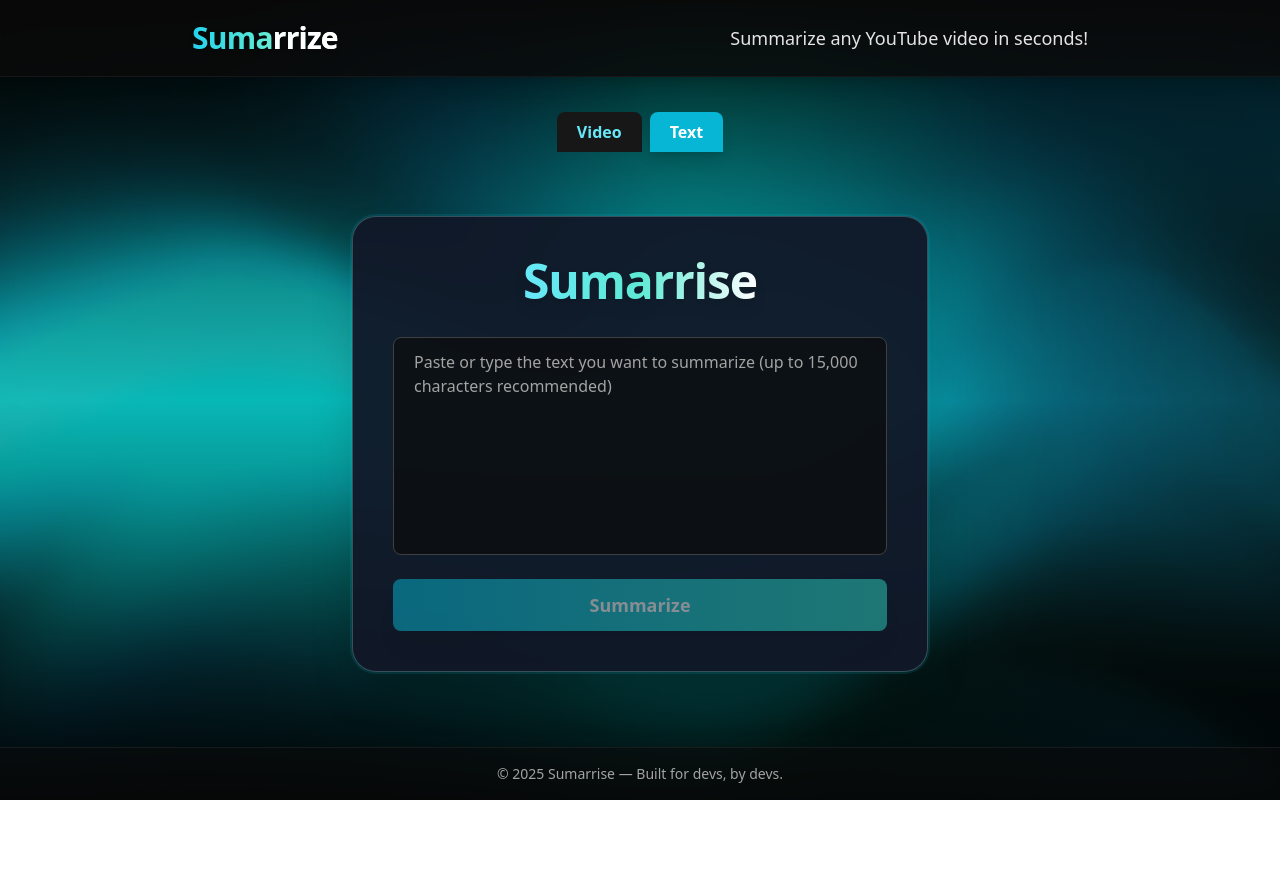
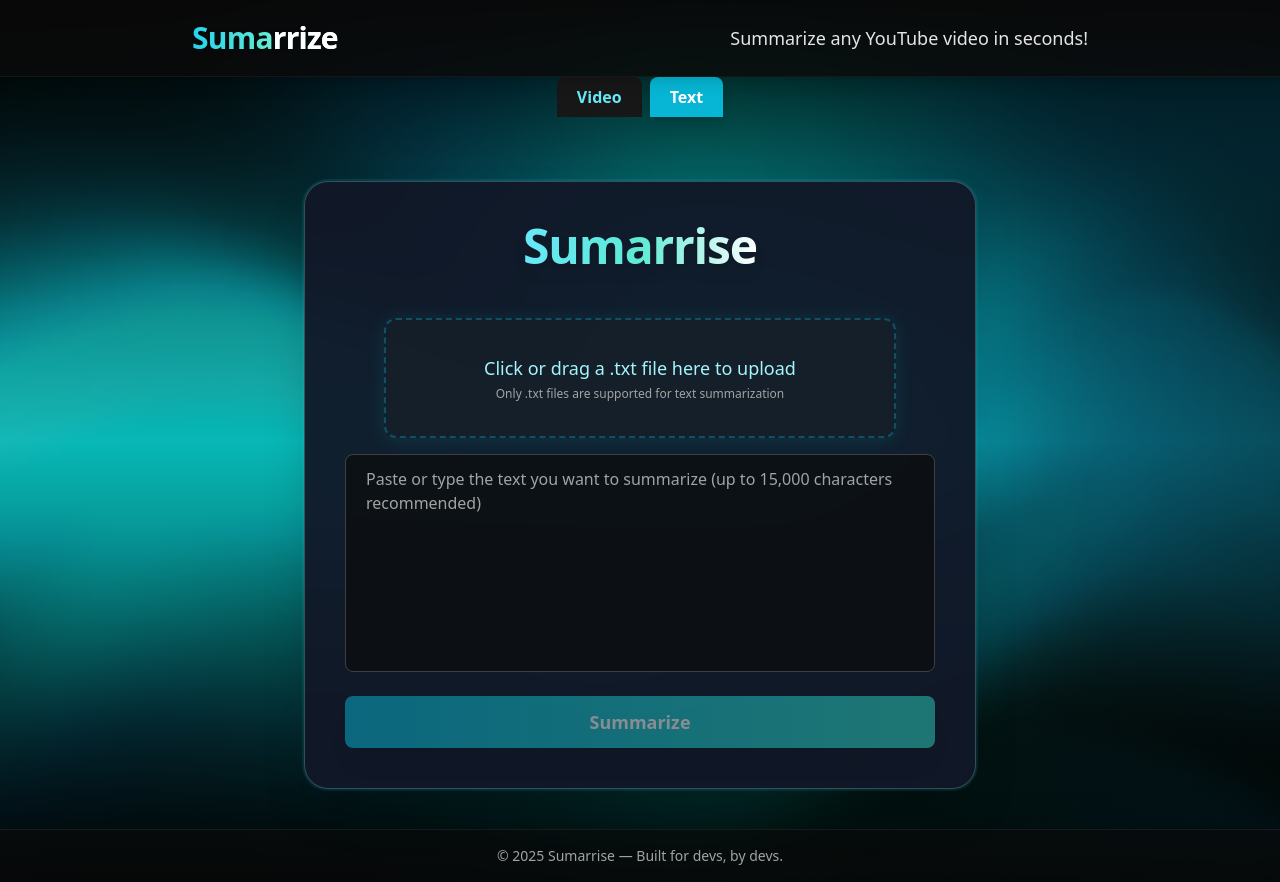
Before and after one commit to YaSh88991/summarrizr, a React (Vite) app in the folder client/: page / in a window 1280 px wide. Both pictures are taken after a click on the button "Text". Before the commit the page ends 800 px from the top, so only its background shows below. Built offline with nearby package versions, Linux system fonts and the light colour scheme.

Commit message:
Created File upload component and hooked it with txt type + small UI Changes

```diff
--- a/client/src/App.jsx
+++ b/client/src/App.jsx
@@ -1,4 +1,4 @@
-import { useState } from "react";
+import { useRef, useEffect, useState } from "react";
 import bgMain from "./assets/bg_main.jpg";
 import Tabs from "./components/Tabs";
 import VideoSummarizer from "./components/VideoSummarizr";
@@ -6,6 +6,19 @@ import TextSummarizer from "./components/textSummarizr";
 
 function App() {
   const [currentTab, setCurrentTab] = useState("video");
+  const [triggerScroll, setTriggerScroll] = useState(false);
+  const summaryRef = useRef(null);
+
+  // Scroll when a summary is generated
+  useEffect(() => {
+    if (triggerScroll && summaryRef.current) {
+      summaryRef.current.scrollIntoView({
+        behavior: "smooth",
+        block: "center",
+      });
+      setTriggerScroll(false); // reset trigger
+    }
+  }, [triggerScroll]);
 
   return (
     <div className="flex flex-col min-h-screen text-white relative overflow-hidden">
@@ -38,8 +51,19 @@ function App() {
 
         {/* Active Panel */}
         <div className="w-full flex justify-center">
-          {currentTab === "video" && <VideoSummarizer />}
-          {currentTab === "text" && <TextSummarizer />}
+          {currentTab === "video" && (
+            <VideoSummarizer
+              summaryRef={summaryRef}
+              triggerScroll={setTriggerScroll}
+            />
+          )}
+          {currentTab === "text" && (
+            <TextSummarizer
+              summaryRef={summaryRef}
+              triggerScroll={setTriggerScroll}
+            />
+          )}
+          {/* Add more as needed */}
         </div>
       </main>
 
--- /dev/null
+++ b/client/src/components/FileUploader.jsx
@@ -0,0 +1,90 @@
+import React, { useRef, useState } from "react";
+
+/**
+  FileUploader component (reusable for any file type)
+  Props:
+  accept: string, file type filter (e.g. ".txt,text/plain")
+  label: string, main label/instructions
+  helperText: string, optional, shown below label
+  onFile: function (file: File) => void
+  disabled: bool (optional)
+ */
+function FileUploader({ accept, label, helperText, onFile, disabled = false }) {
+  const fileInputRef = useRef();
+  const [dragActive, setDragActive] = useState(false);
+
+  // Handles clicks and drag events
+  const handleClick = () => {
+    if (!disabled) fileInputRef.current.click();
+  };
+
+  const handleFileChange = (e) => {
+    const file = e.target.files?.[0];
+    if (file && onFile) onFile(file);
+  };
+
+  const handleDragOver = (e) => {
+    e.preventDefault();
+    if (!disabled) setDragActive(true);
+  };
+
+  const handleDragLeave = (e) => {
+    e.preventDefault();
+    setDragActive(false);
+  };
+
+  const handleDrop = (e) => {
+    e.preventDefault();
+    setDragActive(false);
+    if (disabled) return;
+    const file = e.dataTransfer.files?.[0];
+    if (file && onFile) onFile(file);
+  };
+
+  return (
+    <div
+      className={`
+        flex flex-col items-center justify-center border-2
+        ${dragActive ? "border-cyan-400" : "border-cyan-700/60"}
+        border-dashed rounded-xl p-6
+        bg-[#16202a]/90 shadow-xl transition-all duration-150 cursor-pointer my-4 w-full max-w-lg
+        hover:bg-[#16202a]/95 outline-none ring-2 ring-cyan-500/20
+        ${disabled ? "opacity-60 pointer-events-none" : ""}
+      `}
+      style={{
+        minHeight: "120px",
+        boxShadow: dragActive
+          ? "0 0 20px 4px #06b6d4, 0 2px 30px 0 #0e2230"
+          : "0 2px 20px 0 rgba(0,255,255,0.10)",
+      }}
+
+      tabIndex={0}
+      role="button"
+      onClick={handleClick}
+      onDragOver={handleDragOver}
+      onDragLeave={handleDragLeave}
+      onDrop={handleDrop}
+    >
+
+      {/* Hidden file input */}
+      <input
+        type="file"
+        ref={fileInputRef}
+        accept={accept}
+        onChange={handleFileChange}
+        style={{ display: "none" }}
+        disabled={disabled}
+      />
+
+      <span className="text-cyan-200 font-medium text-lg select-none">
+        {label || "Click or drag a file here to upload"}
+      </span>
+
+      {helperText && (
+        <span className="text-neutral-400 mt-1 text-xs">{helperText}</span>
+      )}
+    </div>
+  );
+}
+
+export default FileUploader;
--- a/client/src/components/TextSummarizr.jsx
+++ b/client/src/components/TextSummarizr.jsx
@@ -1,7 +1,8 @@
-import { useState } from "react";
+import { useState, useEffect } from "react";
 import Loader from "./Loader";
+import FileUploader from "./FileUploader";
 
-export default function TextSummarizer() {
+export default function TextSummarizer({ summaryRef, triggerScroll }) {
   const [text, setText] = useState("");
   const [summary, setSummary] = useState("");
   const [loading, setLoading] = useState(false);
@@ -12,17 +13,15 @@ export default function TextSummarizer() {
     setLoading(true);
     setSummary("");
     setError("");
-
     try {
       const res = await fetch("http://localhost:5000/api/summarize/text", {
         method: "POST",
         headers: { "Content-Type": "application/json" },
         body: JSON.stringify({ text }),
       });
-
       const data = await res.json();
       if (res.ok) setSummary(data.summary);
-      else setError(data.error || "Sorry! Unexpected error occoured!");
+      else setError(data.error || "Sorry! Unexpected error occurred!");
     } catch (err) {
       setError("Failed to connect to Server");
     } finally {
@@ -36,20 +35,44 @@ export default function TextSummarizer() {
     setTimeout(() => setCopied(false), 2500);
   };
 
+  // Auto-scroll into view on summary generate
+  useEffect(() => {
+    if (summary && triggerScroll) triggerScroll(true);
+    // eslint-disable-next-line
+  }, [summary]);
+
   return (
-    <div className="w-full max-w-xl bg-[#111827]/95 rounded-3xl shadow-2xl p-10 mt-10 mb-10 flex flex-col items-center border border-cyan-200/25 ring-2 ring-cyan-400/10 backdrop-blur-xl transition-all hover:scale-[1.01] hover:shadow-[0_4px_60px_0_rgba(0,255,255,0.25)]">
+    <div className="w-full max-w-2xl bg-[#111827]/95 rounded-3xl shadow-2xl p-10 mt-10 mb-10 flex flex-col items-center border border-cyan-200/25 ring-2 ring-cyan-400/10 backdrop-blur-xl transition-all hover:scale-[1.01] hover:shadow-[0_4px_60px_0_rgba(0,255,255,0.25)]">
       <h1 className="text-5xl font-black mb-8 text-center tracking-tight bg-gradient-to-r from-cyan-300 via-teal-300 to-white bg-clip-text text-transparent drop-shadow-lg">
         Sumarrise
       </h1>
+
+      {/* FileUploader for .txt */}
+      <FileUploader
+        accept=".txt,text/plain"
+        label="Click or drag a .txt file here to upload"
+        helperText="Only .txt files are supported for text summarization"
+        onFile={async (file) => {
+          const text = await file.text();
+          setText(text);
+          setSummary(""); // clear summary on new upload
+          setError("");
+        }}
+      />
+
       <textarea
-        maxLength={15000}
         rows={8}
         className="w-full px-5 py-3 rounded-lg border border-neutral-700 bg-neutral-950/70 text-white focus:outline-none focus:ring-2 focus:ring-cyan-400 transition mb-6 placeholder:text-neutral-400 resize-none"
         placeholder="Paste or type the text you want to summarize (up to 15,000 characters recommended)"
         value={text}
-        onChange={(e) => setText(e.target.value)}
+        onChange={(e) => {
+          setText(e.target.value);
+          setSummary("");
+          setError("");
+        }}
         disabled={loading}
       />
+
       <button
         className="w-full py-3 rounded-lg font-bold text-lg bg-gradient-to-r from-cyan-500 to-teal-400 hover:from-teal-400 hover:to-cyan-500 shadow-xl hover:scale-105 transition-all duration-150 disabled:opacity-50"
         onClick={handleSummarize}
@@ -66,7 +89,10 @@ export default function TextSummarizer() {
       ) : (
         <>
           {summary && (
-            <div className="mt-8 w-full bg-neutral-950/70 border border-cyan-400/20 rounded-lg p-6 text-base leading-relaxed shadow-lg relative">
+            <div
+              ref={summaryRef}
+              className="mt-8 w-full bg-neutral-950/70 border border-cyan-400/20 rounded-lg p-6 text-base leading-relaxed shadow-lg relative"
+            >
               <div className="flex items-center justify-between mb-2">
                 <span className="font-semibold text-cyan-300">Summary:</span>
                 <button
```
